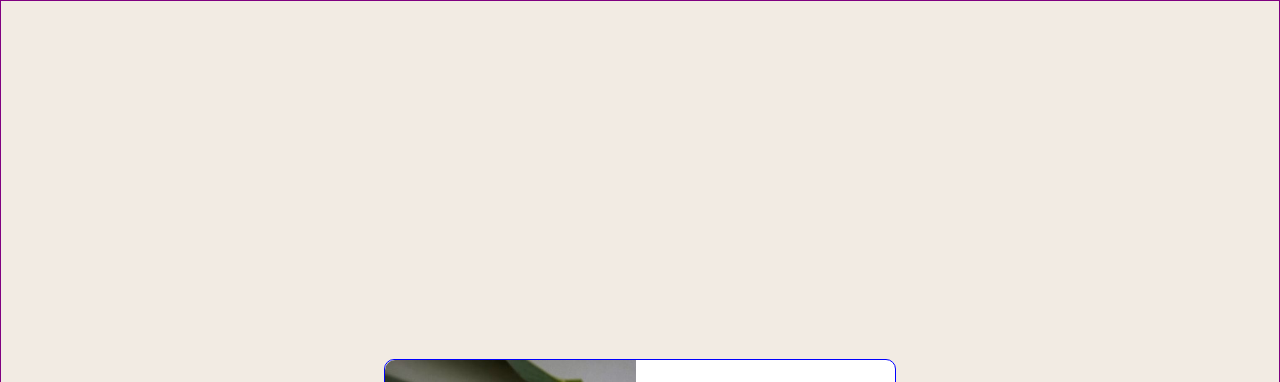
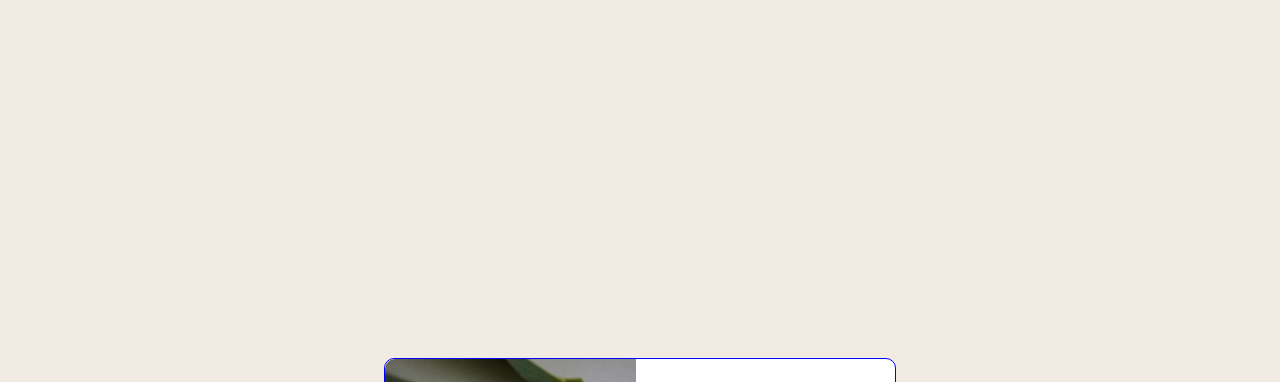
Before and after one commit to EduCreative/FrontEndMentor-Product-preview-card-component, a plain HTML site: page index.html in a window 1280 px wide. Shown: the top 382 px of the page. Drawn offline with Linux system fonts and the light colour scheme.

Commit message:
Update style.css

```diff
--- a/style.css
+++ b/style.css
@@ -13,7 +13,7 @@ body {
   background: hsl(30, 38%, 92%);
   align-items: center;
   justify-content: center;
-  border: 1px solid purple;
+/*   border: 1px solid purple; */
 }
 
 main {
```
